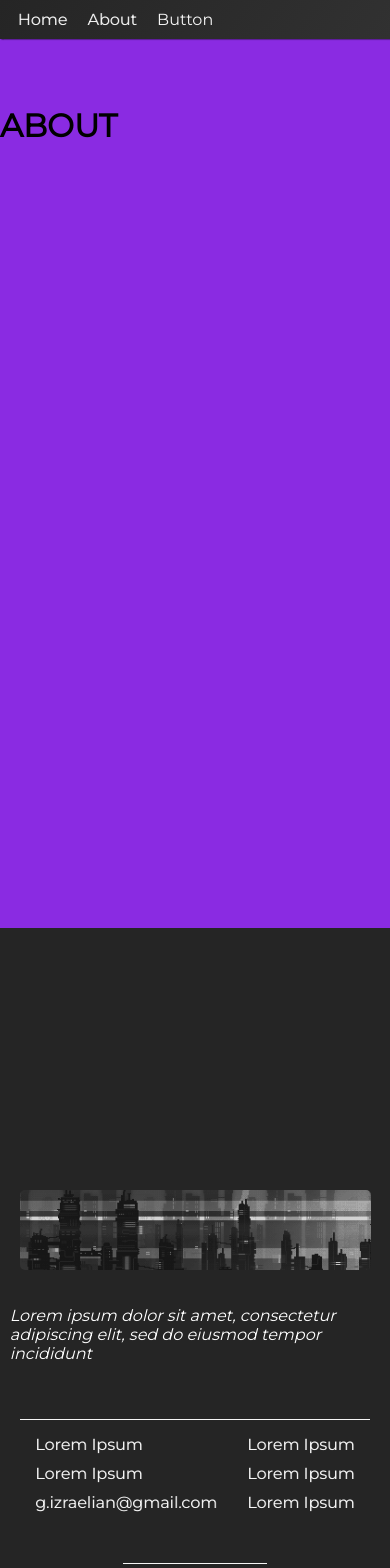
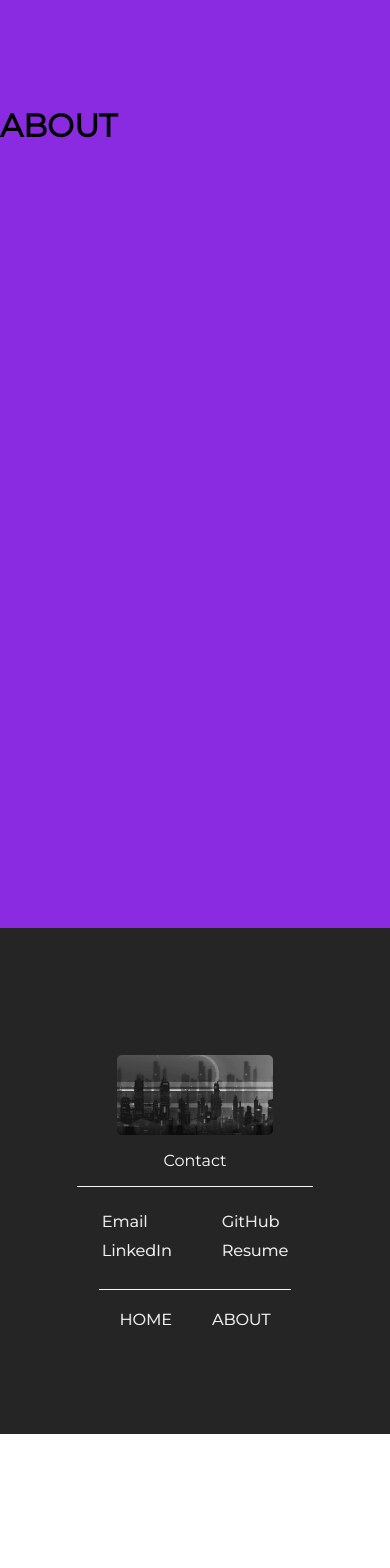
Before and after one commit to gizraelian/portfolio-site, a React (Create React App) app: page /about in a window 390 px wide. Shown: the top 1568 px of the page. After the commit the page ends 1434 px from the top, so only its background shows below. Built offline with nearby package versions, Linux system fonts and the light colour scheme.

Commit message:
various css improvements 2

```diff
--- a/src/App.js
+++ b/src/App.js
@@ -13,7 +13,7 @@ class App extends Component {
       <div>
         <Router>
           <div>
-            <Navbar />
+            {/* <Navbar /> */}
             <div>
               <Switch>
                 <Route path="/main" exact component={Main} />
--- a/src/Jumbotron.js
+++ b/src/Jumbotron.js
@@ -8,10 +8,10 @@ export default class Jumbotron extends React.Component {
 <div className="main__jumbotron" id="jumbotron">
     <div className="main__jumbotron--leftBox">
     <h2 className="main__jumbotron--leftBox__textContainer">
-        Motivated front-end focused web-developer, with full stack experience.
+        Awesome front-end focused web-developer with full stack experience
     </h2>
     <h2 className="main__jumbotron--leftBox__textContainer">
-        Delivering superior results through challenging projects.
+        Delivering superior results through challenging projects
     </h2>
     </div>
     <div className="main__jumbotron--rightBox">
@@ -20,10 +20,13 @@ export default class Jumbotron extends React.Component {
     <img src="../assets/react.png" className="main__jumbotron--rightBox__img" /> */}
 
     <h3 className="main__jumbotron--rightBox__textContainer">
-    Lorem ipsum dolor sit amet, consectetur adipiscing elit, sed do eiusmod tempor incididunt ut labore et dolore magna aliqua. Convallis tellus id interdum velit. Habitant morbi tristique senectus et.
+      Toronto-based web-developer with a strong appreciation for elegant, succint code. I am here to create websites that you can proud of.
     </h3>
     <h3 className="main__jumbotron--rightBox__textContainer">
-    Lorem ipsum dolor sit amet, consectetur adipiscing elit, sed do eiusmod tempor incididunt ut labore et dolore magna aliqua. Convallis tellus id interdum velit. Habitant morbi tristique senectus et.
+      My attention to detail translates into logical, managable product.
+      I build pages that showcase your unique vision.
+
+      {/* As a true Torontian, friendly and approachable, I create pages that showcase your unique vision. */}
     </h3>
     </div>
 </div>
--- a/src/LandingPage.js
+++ b/src/LandingPage.js
@@ -15,7 +15,7 @@ export default class LandingPage extends React.Component {
             spy={true}
             smooth={true}
             offset={-70}
-            duration= {1000} >
+            duration= {800} >
             <img src="../assets/arrows-left_500x500.png" className="main__goUp--img"/>
         </Link>
 
@@ -32,7 +32,7 @@ export default class LandingPage extends React.Component {
             spy={true}
             smooth={true}
             offset={-70}
-            duration= {1000} >
+            duration= {800} >
             <img src="../assets/arrows-left_500x500.png" className="main__splashBox--container__scrollDown--img"/>
         </Link>
     </div>
--- a/src/css/styles.css
+++ b/src/css/styles.css
@@ -94,7 +94,7 @@
 }
 
 .main__goUp--img {
-  width: 4vw;
+  width: 3vw;
   cursor: pointer;
   opacity: 40%;
   -webkit-transition: -webkit-transform .1s ease;
@@ -136,6 +136,7 @@
 
 .main__splashBox--container__header {
   color: white;
+  opacity: 80%;
   font-size: 600%;
   font-weight: normal;
   margin: 0 0 10px 0;
@@ -146,6 +147,7 @@
 
 .main__splashBox--container__subHeader {
   color: white;
+  opacity: 80%;
   font-size: 350%;
   font-weight: normal;
   margin: 10px 0 140px 0;
@@ -155,15 +157,15 @@
 }
 
 .main__splashBox--container__scrollDown--img:hover {
-  opacity: 100%;
-  -webkit-transform: scale(1.1) rotate(270deg);
-          transform: scale(1.1) rotate(270deg);
+  opacity: 90%;
+  -webkit-transform: scale(1.2) rotate(270deg);
+          transform: scale(1.2) rotate(270deg);
 }
 
 .main__splashBox--container__scrollDown--img {
-  width: 8vw;
+  width: 7vw;
   cursor: pointer;
-  opacity: 60%;
+  opacity: 50%;
   -webkit-transform: rotate(270deg);
           transform: rotate(270deg);
   -webkit-transition: -webkit-transform .1s ease;
@@ -180,8 +182,8 @@
           transform: translateY(100vh);
   background-size: cover;
   background-position: center;
-  background-image: -webkit-gradient(linear, right bottom, left top, from(rgba(219, 215, 228, 0.829)), to(rgba(114, 108, 172, 0.836))), url("../backgrounds/water.gif");
-  background-image: linear-gradient(to left top, rgba(219, 215, 228, 0.829), rgba(114, 108, 172, 0.836)), url("../backgrounds/water.gif");
+  background-image: -webkit-gradient(linear, left bottom, left top, from(rgba(187, 186, 181, 0.829)), to(rgba(160, 155, 204, 0.836))), url("../backgrounds/water.gif");
+  background-image: linear-gradient(to top, rgba(187, 186, 181, 0.829), rgba(160, 155, 204, 0.836)), url("../backgrounds/water.gif");
   z-index: 0;
 }
 
@@ -322,8 +324,8 @@
 }
 
 .main__projectsBox--card:hover {
-  -webkit-transform: scale(1.02);
-          transform: scale(1.02);
+  -webkit-transform: scale(1.008);
+          transform: scale(1.008);
 }
 
 .main__projectsBox--card {
@@ -335,7 +337,7 @@
   display: -ms-flexbox;
   display: flex;
   border-radius: 5px;
-  margin: 8px;
+  margin: 6px;
   text-shadow: 1px 1px 2px grey;
   overflow: hidden;
   -webkit-box-shadow: 2px 2px 3px gray;
@@ -344,6 +346,10 @@
   transition: -webkit-transform .3s ease;
   transition: transform .3s ease;
   transition: transform .3s ease, -webkit-transform .3s ease;
+  display: flex;
+  -webkit-box-pack: center;
+      -ms-flex-pack: center;
+          justify-content: center;
 }
 
 .main__projectsBox--card__img {
@@ -357,7 +363,15 @@
 }
 
 .main__projectsBox--card__textBox {
-  text-align: left;
+  display: -webkit-box;
+  display: -ms-flexbox;
+  display: flex;
+  -webkit-box-pack: justify;
+      -ms-flex-pack: justify;
+          justify-content: space-between;
+  -webkit-box-align: center;
+      -ms-flex-align: center;
+          align-items: center;
   position: absolute;
   background-color: rgba(255, 255, 255, 0.15);
   -webkit-backdrop-filter: blur(3px) invert(0.2);
@@ -367,32 +381,37 @@
   border-radius: 5px;
   -webkit-box-shadow: 1px 1px 2px gray;
           box-shadow: 1px 1px 2px gray;
-  padding: 10px;
-  left: 3%;
-  top: 65%;
+  padding: 5px;
+  top: 80%;
+  width: 90%;
 }
 
 .main__projectsBox--card__textBox--header {
   color: white;
-  font-weight: bold;
+  font-weight: normal;
   font-size: 24px;
   margin: 0;
-  padding: 0 10px 10px 10px;
+}
+
+.main__projectsBox--card__textBox--subHeader {
+  color: white;
+  font-weight: normal;
+  font-size: 18px;
+  margin: 0;
 }
 
 .main__projectsBox--card__textBox--link {
   text-decoration: none;
   text-align: center;
   color: white;
-  font-weight: bold;
-  font-size: 20px;
+  font-weight: normal;
+  font-size: 18px;
   margin: 0;
-  padding: 0 10px 10px 11px;
   pointer-events: auto;
 }
 
 .main__projectsBox--card__textBox--link:hover {
-  color: violet;
+  color: burlywood;
 }
 
 #portfolioDemo {
@@ -441,6 +460,22 @@
   background-image: url("../backgrounds/brainflix.gif");
 }
 
+#ivgDemo {
+  background-image: url("../backgrounds/github.jpg");
+  width: 48vw;
+  height: 50vh;
+  -o-object-fit: cover;
+     object-fit: cover;
+  background-position: center;
+  background-size: cover;
+}
+
+#ivgDemo:hover {
+  background-image: url("../backgrounds/portfolio.gif");
+  -webkit-animation-play-state: initial;
+          animation-play-state: initial;
+}
+
 /* ------------------About Page--------------------- */
 .about {
   display: -webkit-box;
@@ -469,18 +504,6 @@
           justify-content: center;
   background-color: #252525;
   padding: 10vh 0 10vh 0;
-}
-
-@media (max-width: 1000px) {
-  .footer {
-    padding: 5vh 0 5vh 0;
-  }
-}
-
-@media (max-width: 576px) {
-  .footer {
-    padding: 26vh 0 20vh 0;
-  }
 }
 
 .footer__container {
@@ -517,24 +540,6 @@
      object-fit: cover;
 }
 
-@media (max-width: 1000px) {
-  .footer__container--sloganBox__logo {
-    width: 50vw;
-  }
-}
-
-@media (max-width: 700px) {
-  .footer__container--sloganBox__logo {
-    width: 75vw;
-  }
-}
-
-@media (max-width: 576px) {
-  .footer__container--sloganBox__logo {
-    width: 90vw;
-  }
-}
-
 .footer__container--sloganBox__text {
   display: -webkit-box;
   display: -ms-flexbox;
@@ -544,29 +549,8 @@
           justify-content: center;
   background-color: transparent;
   color: white;
-  font-style: italic;
   margin-bottom: 0;
   width: 40vw;
-}
-
-@media (max-width: 1000px) {
-  .footer__container--sloganBox__text {
-    width: 50vw;
-  }
-}
-
-@media (max-width: 700px) {
-  .footer__container--sloganBox__text {
-    width: 75vw;
-  }
-}
-
-@media (max-width: 576px) {
-  .footer__container--sloganBox__text {
-    width: 95vw;
-    padding-top: 20px;
-    padding-bottom: 20px;
-  }
 }
 
 .footer__container--contactBox {
@@ -577,20 +561,6 @@
   -webkit-box-pack: center;
       -ms-flex-pack: center;
           justify-content: center;
-  padding-top: 6vh;
-}
-
-@media (max-width: 1000px) {
-  .footer__container--contactBox {
-    padding-top: 5vh;
-  }
-}
-
-@media (max-width: 576px) {
-  .footer__container--contactBox {
-    padding-top: 20px;
-    padding-bottom: 20px;
-  }
 }
 
 .footer__container--contactBox__column {
@@ -603,19 +573,11 @@
   -webkit-box-direction: normal;
       -ms-flex-direction: column;
           flex-direction: column;
-  padding: 20px 20px 5vh 20px;
+  padding: 20px 20px 1vh 20px;
 }
 
-@media (max-width: 1000px) {
-  .footer__container--contactBox__column {
-    padding: 10px 10px 0 10px;
-  }
-}
-
-@media (max-width: 576px) {
-  .footer__container--contactBox__column {
-    padding: 30px 10px 0 10px;
-  }
+.footer__container--contactBox__column--row:hover {
+  text-shadow: 1.5px 1.5px 5px white;
 }
 
 .footer__container--contactBox__column--row {
@@ -627,12 +589,6 @@
   color: whitesmoke;
   text-decoration: none;
   text-shadow: 0.5px 0.25px grey;
-}
-
-@media (max-width: 576px) {
-  .footer__container--contactBox__column {
-    padding: 10px;
-  }
 }
 
 .footer__container--linkBox {
@@ -654,32 +610,12 @@
   background-color: transparent;
 }
 
-@media (max-width: 1000px) {
-  .footer__container--linkBox__link {
-    padding: 10px;
-  }
-}
-
-@media (max-width: 576px) {
-  .footer__container--linkBox__link {
-    padding: 5px;
-    font-size: 18px;
-  }
-}
-
 .footer__container--linkBox__link:hover {
   padding: 20px;
   text-decoration: none;
-  padding-bottom: 6px;
-  text-shadow: 1.8px 1.8px 5px grey;
+  text-shadow: 1.5px 1.5px 5px white;
   border-bottom: whitesmoke solid thin;
   border-bottom-left-radius: 3px;
   border-bottom-right-radius: 3px;
 }
-
-@media (max-width: 1000px) {
-  .footer__container--linkBox__link:hover {
-    padding: 10px;
-  }
-}
 /*# sourceMappingURL=styles.css.map */
--- a/src/css/styles.scss
+++ b/src/css/styles.scss
@@ -123,7 +123,8 @@
 
         &--img{
             // width: 50px;
-            width: 4vw;
+            // width: 4vw;
+            width: 3vw;
             cursor: pointer;
             opacity: 40%;
             transition: transform .1s ease;
@@ -190,6 +191,7 @@ url("../backgrounds/splash.jpg");
 
             &__header{
                 color: white;
+                opacity: 80%;
                 font-size: 600%;
                 font-weight: normal;
                 margin: 0 0 10px 0;
@@ -203,6 +205,7 @@ url("../backgrounds/splash.jpg");
 
             &__subHeader{
                 color: white;
+                opacity: 80%;
                 font-size: 350%;
                 font-weight: normal;
                 // margin: 10px 0 100px 0;
@@ -218,15 +221,16 @@ url("../backgrounds/splash.jpg");
             &__scrollDown{
 
                 &--img:hover{
-                    opacity: 100%;
-                    transform: scale(1.1)(rotate(270deg));
+                    opacity: 90%;
+                    transform: scale(1.2)(rotate(270deg));
                 }
 
                 &--img{
                     // width: 125px;
-                    width: 8vw;
+                    // width: 8vw;
+                    width: 7vw;
                     cursor: pointer;
-                    opacity: 60%;
+                    opacity: 50%;
                     transform: rotate(270deg);
                     transition: transform .1s ease;
 
@@ -235,7 +239,7 @@ url("../backgrounds/splash.jpg");
         }
     }
 
-// --------------------- Temp Section ---------------------
+// ----------------- Background Animation Section -----------------
 
     .animationContainer{
         position: absolute;
@@ -249,7 +253,7 @@ url("../backgrounds/splash.jpg");
         // url("../backgrounds/water.gif");
 
         background-image:
-        linear-gradient(to left top, rgba(219, 215, 228, 0.829), rgba(114, 108, 172, 0.836)),
+        linear-gradient(to top, rgba(187, 186, 181, 0.829), rgba(160, 155, 204, 0.836)),
         url("../backgrounds/water.gif");
 
         z-index: 0;
@@ -280,7 +284,7 @@ url("../backgrounds/splash.jpg");
         height: 100vh;
         width: 100%;
         z-index: 2;
-        // border: green dashed 1px;
+
         // border: brown dashed medium;
 
         &--leftBox{
@@ -321,6 +325,7 @@ url("../backgrounds/splash.jpg");
             }
 
             &__textContainer{
+                // margin: 20px 0;
                 font-weight: normal;
                 // text-shadow: 1px 1px 1px grey;
                 text-shadow: 0.5px 0.5px 1px grey;
@@ -436,7 +441,7 @@ url("../backgrounds/splash.jpg");
         z-index: 2;
 
         &--card:hover{
-            transform: scale(1.02);
+            transform: scale(1.008);
         }
 
         &--card{
@@ -448,11 +453,14 @@ url("../backgrounds/splash.jpg");
             position: relative;
             display: flex;
             border-radius: 5px;
-            margin: 8px;
+            // margin: 5px;
+            margin: 6px;
             text-shadow: 1px 1px 2px grey;
             overflow: hidden;
             box-shadow: 2px 2px 3px gray;
             transition: transform .3s ease;
+            display: flex;
+            justify-content: center;
 
             &__img{
                 background-image: url("../backgrounds/code.jpg");
@@ -464,51 +472,64 @@ url("../backgrounds/splash.jpg");
             }
 
             &__textBox{
-                // text-align: center;
-                text-align: left;
+                display: flex;
+                justify-content: space-between;
+                align-items: center;
                 position: absolute;
                 background-color: rgba(255, 255, 255, .15);
-                // backdrop-filter: blur(5px);
                 // backdrop-filter: blur(5px) contrast(.8);
                 backdrop-filter: blur(3px) invert(.2);
                 pointer-events: none;
                 border: solid 1px white;
                 border-radius: 5px;
                 box-shadow: 1px 1px 2px gray;
-                padding: 10px;
-                left: 3%;
-                top: 65%;
+                // padding: 10px;
+                padding: 5px;
+                // left: 5%;
+                top: 80%;
+                width: 90%;
                 // overflow: hidden;
 
                 &--header{
                     color: white;
-                    // font-weight: normal;
-                    font-weight: bold;
+                    font-weight: normal;
+                    // font-weight: bold;
                     font-size: 24px;
                     // text-shadow: 1px 1px 1px grey;
                     margin: 0;
-                    padding: 0 10px 10px 10px;
+                    // padding: 0 10px 10px 10px;
 
+                }
+
+                &--subHeader{
+                    color: white;
+                    font-weight: normal;
+                    // font-weight: bold;
+                    // font-size: 24px;
+                    font-size: 18px;
+                    margin: 0;
+                    // padding: 0 10px 10px 10px;
                 }
 
                 &--link{
                     text-decoration: none;
                     text-align: center;
                     color: white;
-                    // font-weight: normal;
-                    font-weight: bold;
-                    // font-size: 18px;
-                    font-size: 20px;
+                    font-weight: normal;
+                    // font-weight: bold;
+                    font-size: 18px;
+                    // font-size: 20px;
+                    // font-size: 24px;
                     // text-shadow: 1px 1px 1px grey;
                     margin: 0;
                     // padding: 10px 10px;
-                    padding: 0 10px 10px 11px;
+                    // padding: 0 10px 10px 11px;
                     // pointer-events: all;
                     pointer-events: auto;
                 }
 
                 &--link:hover{
-                    color: violet;
+                    color: burlywood;
                 }
             }
         }
@@ -556,10 +577,17 @@ url("../backgrounds/splash.jpg");
     background-image: url("../backgrounds/brainflix.gif");
 }
 
-#placeholderDemo{
+#ivgDemo{
+    background-image: url("../backgrounds/github.jpg");
+    width: 48vw;
+    height: 50vh;
+    object-fit: cover;
+    background-position: center;
+    background-size: cover;
 }
-#placeholderDemo:hover{
-
+#ivgDemo:hover{
+    background-image: url("../backgrounds/portfolio.gif");
+    animation-play-state: initial;
 }
 
 /* ------------------About Page--------------------- */
@@ -580,13 +608,13 @@ url("../backgrounds/splash.jpg");
     background-color: #252525;
     // background-color: #373737;
     padding: 10vh 0 10vh 0;
-    @media (max-width: 1000px)
-    {
-        padding: 5vh 0 5vh 0;
-    }
-    @media (max-width: 576px) {
-        padding: 26vh 0 20vh 0;
-    }
+    // @media (max-width: 1000px)
+    // {
+    //     padding: 5vh 0 5vh 0;
+    // }
+    // @media (max-width: 576px) {
+    //     padding: 26vh 0 20vh 0;
+    // }
     &__container{
         background-color: transparent;
         &--sloganBox{
@@ -605,62 +633,61 @@ url("../backgrounds/splash.jpg");
                 width: 40vw;
                 height: 80px;
                 object-fit: cover;
-                @media (max-width: 1000px)
-                {
-                    width: 50vw;
-                }
-                @media (max-width: 700px)
-                {
-                    width: 75vw;
-                }
-                @media (max-width: 500px)
-                {
-                    // width: 90vw;
-                }
-                @media (max-width: 576px) {
-                    width: 90vw;
-                }
+                // @media (max-width: 1000px)
+                // {
+                //     width: 50vw;
+                // }
+                // @media (max-width: 700px)
+                // {
+                //     width: 75vw;
+                // }
+                // @media (max-width: 500px)
+                // {
+                //     // width: 90vw;
+                // }
+                // @media (max-width: 576px) {
+                //     width: 90vw;
+                // }
             }
             &__text{
                 display: flex;
                 justify-content: center;
                 background-color: transparent;
                 color: white;
-                font-style: italic;
+                // font-style: italic;
                 margin-bottom: 0;
                 width: 40vw;
-                @media (max-width: 1000px)
-                {
-                    width: 50vw;
-                }
-                @media (max-width: 700px)
-                {
-                    width: 75vw;
-                }
-                @media (max-width: 576px)
-                {
-                    width: 95vw;
-                    padding-top: 20px;
-                    padding-bottom: 20px;
-                }
+                // @media (max-width: 1000px)
+                // {
+                //     width: 50vw;
+                // }
+                // @media (max-width: 700px)
+                // {
+                //     width: 75vw;
+                // }
+                // @media (max-width: 576px)
+                // {
+                //     width: 95vw;
+                //     padding-top: 20px;
+                //     padding-bottom: 20px;
+                // }
             }
         }
         &--contactBox{
             background-color: transparent;
             display: flex;
             justify-content: center;
-            padding-top: 6vh;
-            @media (max-width: 1000px)
-            {
-                // padding-top: 2vh;
-                padding-top: 5vh;
-            }
-            @media (max-width: 576px)
-            {
-                // width: 95vw;
-                padding-top: 20px;
-                padding-bottom: 20px;
-            }
+            // @media (max-width: 1000px)
+            // {
+            //     // padding-top: 2vh;
+            //     padding-top: 5vh;
+            // }
+            // @media (max-width: 576px)
+            // {
+            //     // width: 95vw;
+            //     padding-top: 20px;
+            //     padding-bottom: 20px;
+            // }
             &__column{
                 border-top: thin solid whitesmoke;
                 // border-top: 1px solid whitesmoke;
@@ -668,15 +695,20 @@ url("../backgrounds/splash.jpg");
                 display: flex;
                 flex-direction: column;
                 // padding: 20px 20px 10vh 20px;
-                padding: 20px 20px 5vh 20px;
-                @media (max-width: 1000px)
-                {
-                    padding: 10px 10px 0 10px;
+                padding: 20px 20px 1vh 20px;
+                // @media (max-width: 1000px)
+                // {
+                //     padding: 10px 10px 0 10px;
+                // }
+                // @media (max-width: 576px)
+                // {
+                //     padding: 30px 10px 0 10px;
+                // }
+
+                &--row:hover{
+                    text-shadow: 1.5px 1.5px 5px white;
                 }
-                @media (max-width: 576px)
-                {
-                    padding: 30px 10px 0 10px;
-                }
+
                 &--row{
                     display: flex;
                     background-color: transparent;
@@ -686,10 +718,10 @@ url("../backgrounds/splash.jpg");
                     text-shadow: 0.5px 0.25px grey;
                     // text-shadow: 1px 1px 2px grey;
                 }
-                @media (max-width: 576px)
-                {
-                    padding: 10px;
-                }
+                // @media (max-width: 576px)
+                // {
+                //     padding: 10px;
+                // }
             }
         }
         &--linkBox{
@@ -707,30 +739,31 @@ url("../backgrounds/splash.jpg");
                 // text-shadow: 1px 1px 2px grey;
                 text-shadow: 0.5px 0.25px grey;
                 background-color: transparent;
-                @media (max-width: 1000px)
-                {
-                    padding: 10px;
-                }
-                @media (max-width: 576px)
-                {
-                    padding: 5px;
-                    font-size: 18px;
-                }
+                // @media (max-width: 1000px)
+                // {
+                //     padding: 10px;
+                // }
+                // @media (max-width: 576px)
+                // {
+                //     padding: 5px;
+                //     font-size: 18px;
+                // }
+
                 // border: red dotted medium;
             }
             &__link:hover{
                 padding: 20px;
                 text-decoration: none;
-                padding-bottom: 6px;
                 // text-shadow: 1px 0.5px brown;
-                text-shadow: 1.8px 1.8px 5px grey;
+                // text-shadow: 1.8px 1.8px 5px grey;
+                text-shadow: 1.5px 1.5px 5px white;
                 border-bottom: whitesmoke solid thin;
                 border-bottom-left-radius: 3px;
                 border-bottom-right-radius: 3px;
-                @media (max-width: 1000px)
-                {
-                    padding: 10px;
-                }
+                // @media (max-width: 1000px)
+                // {
+                //     padding: 10px;
+                // }
             }
         }
     }
--- a/src/footer.js
+++ b/src/footer.js
@@ -10,21 +10,22 @@ export default class Footer extends Component {
             <img src="../assets/fast.gif"
               className="footer__container--sloganBox__logo"
               alt='myImg'/>
-            <p className="footer__container--sloganBox__text">{'Lorem ipsum dolor sit amet, consectetur adipiscing elit, sed do eiusmod tempor incididunt'}</p>
+            <p className="footer__container--sloganBox__text">Contact</p>
           </div>
           <div className="footer__container--contactBox">
             <ul className="footer__container--contactBox__column">
-              <li className="footer__container--contactBox__column--row">Lorem Ipsum</li>
-              <li className="footer__container--contactBox__column--row">Lorem Ipsum</li>
               <a className="footer__container--contactBox__column--row"
-              href="mailto:g.izraelian@gmail.com">
-                {'g.izraelian@gmail.com'}
+                href="mailto:g.izraelian@gmail.com">
+                {/* {'g.izraelian@gmail.com'} */}Email
               </a>
+              <a className="footer__container--contactBox__column--row"
+            target="_blank" href="https://www.linkedin.com/in/george-izraelian">LinkedIn</a>
+
             </ul>
             <ul className="footer__container--contactBox__column">
-              <li className="footer__container--contactBox__column--row">Lorem Ipsum</li>
-              <li className="footer__container--contactBox__column--row">Lorem Ipsum</li>
-              <li className="footer__container--contactBox__column--row">Lorem Ipsum</li>
+              <a className="footer__container--contactBox__column--row"
+              target="_blank" href="https://github.com/gizraelian/">GitHub</a>
+              <li className="footer__container--contactBox__column--row">Resume</li>
             </ul>
           </div>
           <div className="footer__container--linkBox">
```
Also changed, not shown: src/Projects.js (+7 -4 lines), 1 other file (tests, documents, lock files or other folders).
